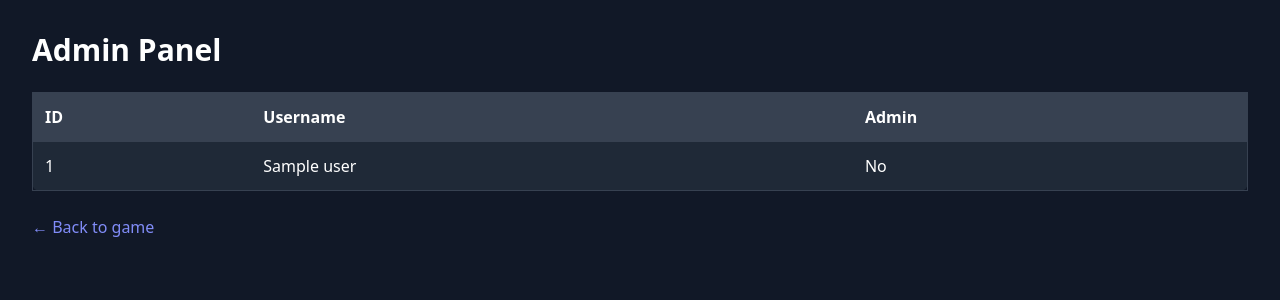
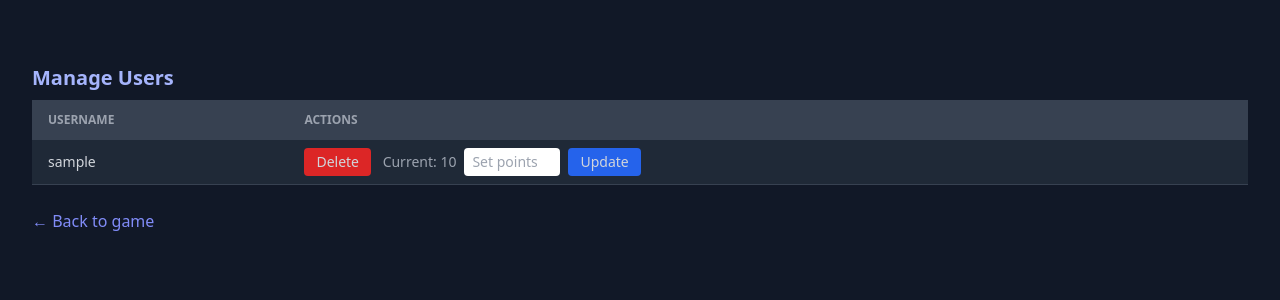
Before and after one commit to alt0nazzi/smogondle, a Flask app: template templates/admin.html in a window 1280 px wide. Shown: the top 300 px of the page. Run offline with Flask 3, Linux system fonts and the light colour scheme; the template is opened without the code that fills it: most values are stand-ins (such as "Sample title", 1, 10 or a date in 2020); some libraries are stand-ins or nearby versions.

Commit message:
Add files via upload

```diff
--- a/templates/admin.html
+++ b/templates/admin.html
@@ -6,21 +6,30 @@
   <script src="https://cdn.tailwindcss.com"></script>
 </head>
 <body class="p-8">
-  <h1 class="text-3xl font-bold mb-6">Admin Panel</h1>
-  <table class="w-full table-auto text-left text-white bg-gray-800 border border-gray-700 rounded-lg">
-    <thead class="bg-gray-700">
+  <h3 class="text-xl font-bold text-indigo-300 mt-8 mb-2">Manage Users</h3>
+  <table class="w-full text-sm text-left text-gray-300">
+    <thead class="text-xs text-gray-400 uppercase bg-gray-700">
       <tr>
-        <th class="p-3">ID</th>
-        <th class="p-3">Username</th>
-        <th class="p-3">Admin</th>
+        <th scope="col" class="px-4 py-3">Username</th>
+        <th scope="col" class="px-4 py-3">Actions</th>
       </tr>
     </thead>
     <tbody>
       {% for user in users %}
-      <tr class="border-t border-gray-700">
-        <td class="p-3">{{ user[0] }}</td>
-        <td class="p-3">{{ user[1] }}</td>
-        <td class="p-3">{{ 'Yes' if user[2] == 1 else 'No' }}</td>
+      <tr class="bg-gray-800 border-b border-gray-700">
+        <td class="px-4 py-2">{{ user.username }}</td>
+        <td class="px-4 py-2 space-x-2">
+          <form method="POST" action="/delete_user" class="inline">
+            <input type="hidden" name="user_id" value="{{ user.id }}">
+            <button type="submit" class="bg-red-600 hover:bg-red-700 px-3 py-1 rounded">Delete</button>
+          </form>
+          <form method="POST" action="/update_points" class="inline-flex gap-2 items-center">
+            <input type="hidden" name="user_id" value="{{ user.id }}">
+            <span class="text-gray-400 text-sm">Current: {{ user.score }}</span>
+            <input type="number" name="new_points" placeholder="Set points" class="w-24 px-2 py-1 rounded text-black">
+            <button type="submit" class="bg-blue-600 hover:bg-blue-700 px-3 py-1 rounded">Update</button>
+          </form>
+        </td>
       </tr>
       {% endfor %}
     </tbody>
--- a/templates/login.html
+++ b/templates/login.html
@@ -8,6 +8,9 @@
 <body class="min-h-screen flex items-center justify-center">
   <div class="bg-gray-800 p-8 rounded-xl shadow-xl w-full max-w-md">
     <h2 class="text-2xl font-bold mb-6 text-center">Log In</h2>
+    <a href="{{ url_for('game') }}" class="text-sm text-gray-400 hover:text-indigo-400 transition duration-200 block mb-4">
+      ← Back to Classic Mode
+    </a>
     <form method="POST">
       <div class="mb-4">
         <label class="block mb-2 text-sm text-gray-300" for="username">Username</label>
```
Also changed, not shown: templates/game.html (+80 -2 lines).
